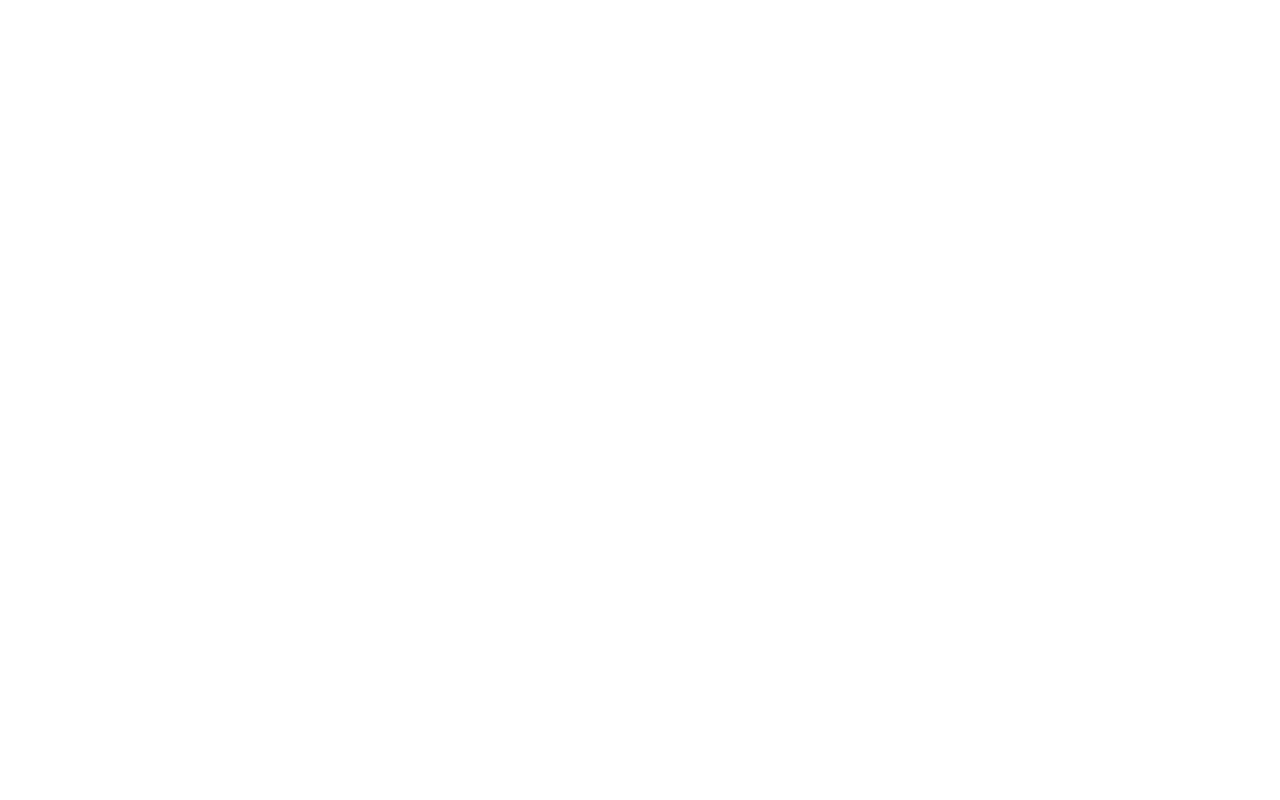
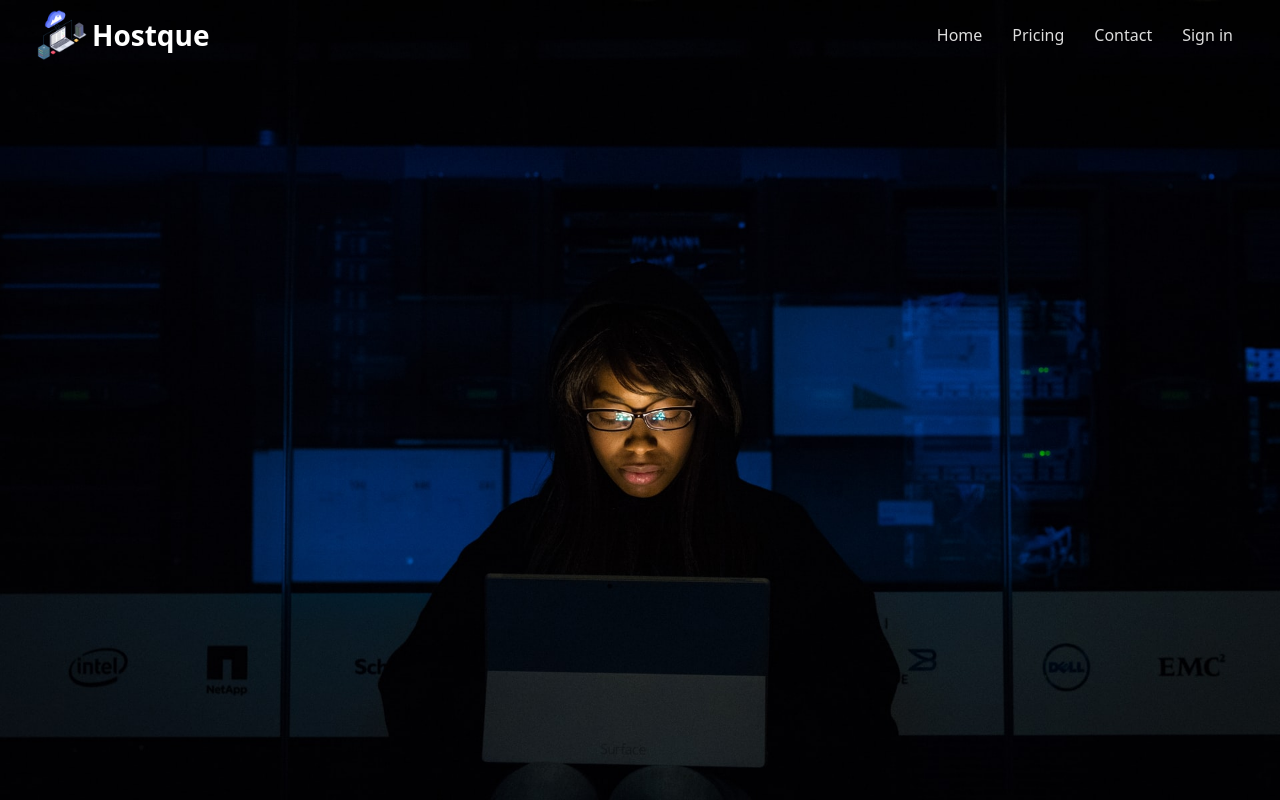
Before and after one commit to shehezada-arman/hostque-main, a plain HTML site: page index.html in a window 1280 px wide. Drawn offline with Linux system fonts and the light colour scheme.

Commit message:
navbar added

```diff
--- a/index.html
+++ b/index.html
@@ -4,8 +4,30 @@
     <meta charset="UTF-8" />
     <meta name="viewport" content="width=device-width, initial-scale=1.0" />
     <title>Hostque</title>
-    <link rel="shortcut icon" href="./images/hosting-services.png" type="image/x-icon">
+    <link
+      rel="shortcut icon"
+      href="./images/hosting-services.png"
+      type="image/x-icon"
+    />
+    <link rel="stylesheet" href="./styles/common.css" />
+    <link rel="stylesheet" href="./styles/index.css" />
+    <link rel="stylesheet" href="./styles/navbar.css" />
     <!-- link fav diye website er logo set kora hoy -->
   </head>
-  <body></body>
+  <body>
+    <section class="home-main">
+      <nav>
+        <div class="brand">
+          <img src="./images/hosting-services.png" alt="hosting" />
+          <a href="./index.html">Hostque</a>
+        </div>
+        <ul>
+          <li><a href="./index.html">Home</a></li>
+          <li><a href="./pricing.html">Pricing</a></li>
+          <li><a href="./contact.html">Contact</a></li>
+          <li><a href="./login.html">Sign in</a></li>
+        </ul>
+      </nav>
+    </section>
+  </body>
 </html>
--- /dev/null
+++ b/styles/common.css
@@ -0,0 +1,9 @@
+* {
+  margin: 0;
+  padding: 0;
+  box-sizing: border-box;
+  font-family: system-ui, -apple-system, BlinkMacSystemFont, "Segoe UI", Roboto,
+    Oxygen, Ubuntu, Cantarell, "Open Sans", "Helvetica Neue", sans-serif;
+}
+body{min-height: 100vh;
+}
--- /dev/null
+++ b/styles/index.css
@@ -0,0 +1,4 @@
+.home-main{background: url(../images/man_with_computer.jpg) no-repeat;
+    background-size: cover;
+    min-height: 100vh;
+}
--- /dev/null
+++ b/styles/navbar.css
@@ -0,0 +1,55 @@
+nav {
+  height: 70px;
+
+  color: #fff;
+  display: flex;
+  align-items: center;
+  justify-content: space-between;
+  padding: 0 2rem;
+}
+
+nav .brand {display: flex;
+    align-items: center;
+}
+
+nav .brand img {
+  height: 50px;
+  margin: 0 5px;
+}
+
+nav .brand a {
+  text-decoration: none;
+  font-size: 1.75rem;
+  color: #fff;
+  font-weight: bold;
+}
+
+nav ul{display: flex;}
+
+nav ul li{list-style: none;
+    margin: 0 10px;
+ }
+nav ul li a{text-decoration: none;
+    color: #ddd;
+    padding: 5px;
+    transition: 3s ease;
+    position: relative;
+}
+
+nav ul li a:hover{
+    color: #fff;
+}
+
+nav ul li a::after{
+    content: '';
+    width: 100%;
+    height: 3px;
+    background: #fff;
+    position: absolute;
+    bottom: 0;
+    left: 0;
+    transform: scaleX(0);
+    transform-origin: left;
+    transition: .3s ease-in-out;
+}
+nav ul li a:hover::after{transform: scaleX(1);}
```
Also changed, not shown: contact.html (added), login.html (added), pricing.html (added), styles/contact.css (added), styles/login.css (added), styles/pricing.css (added).
